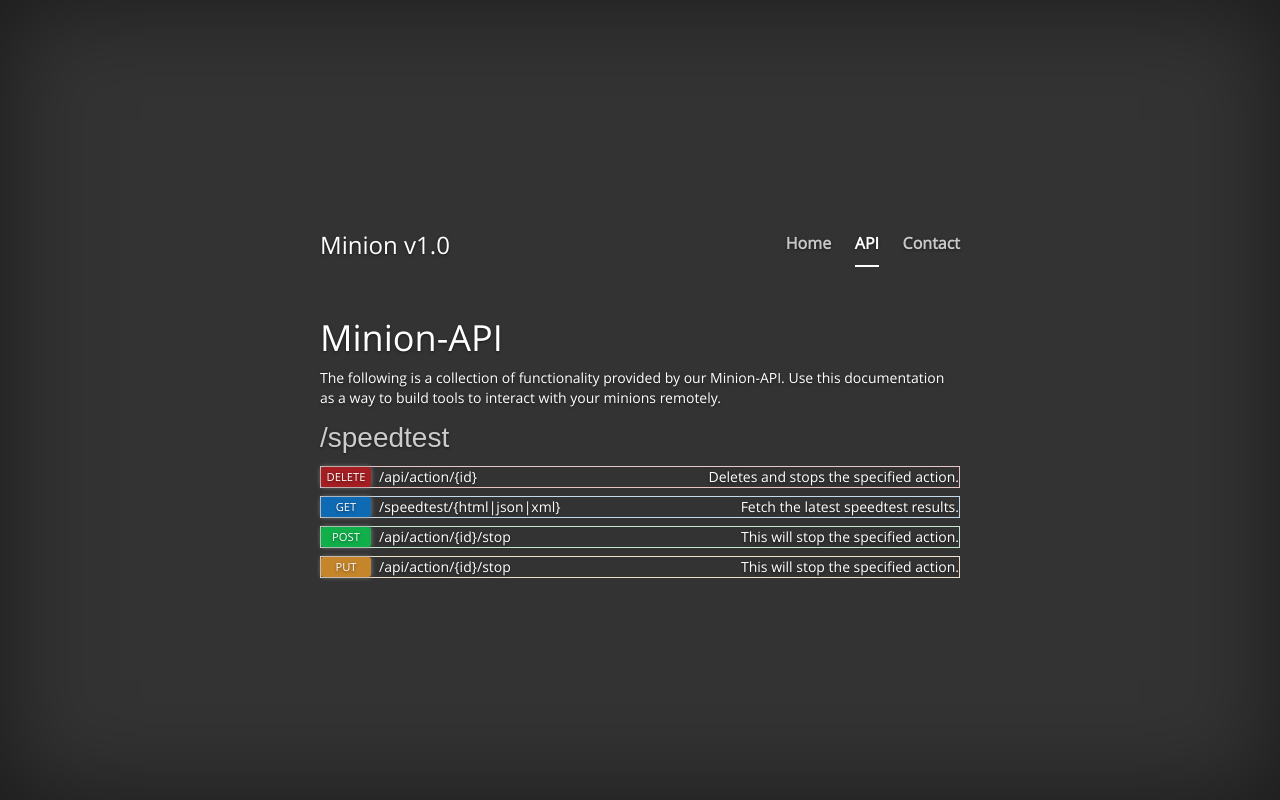
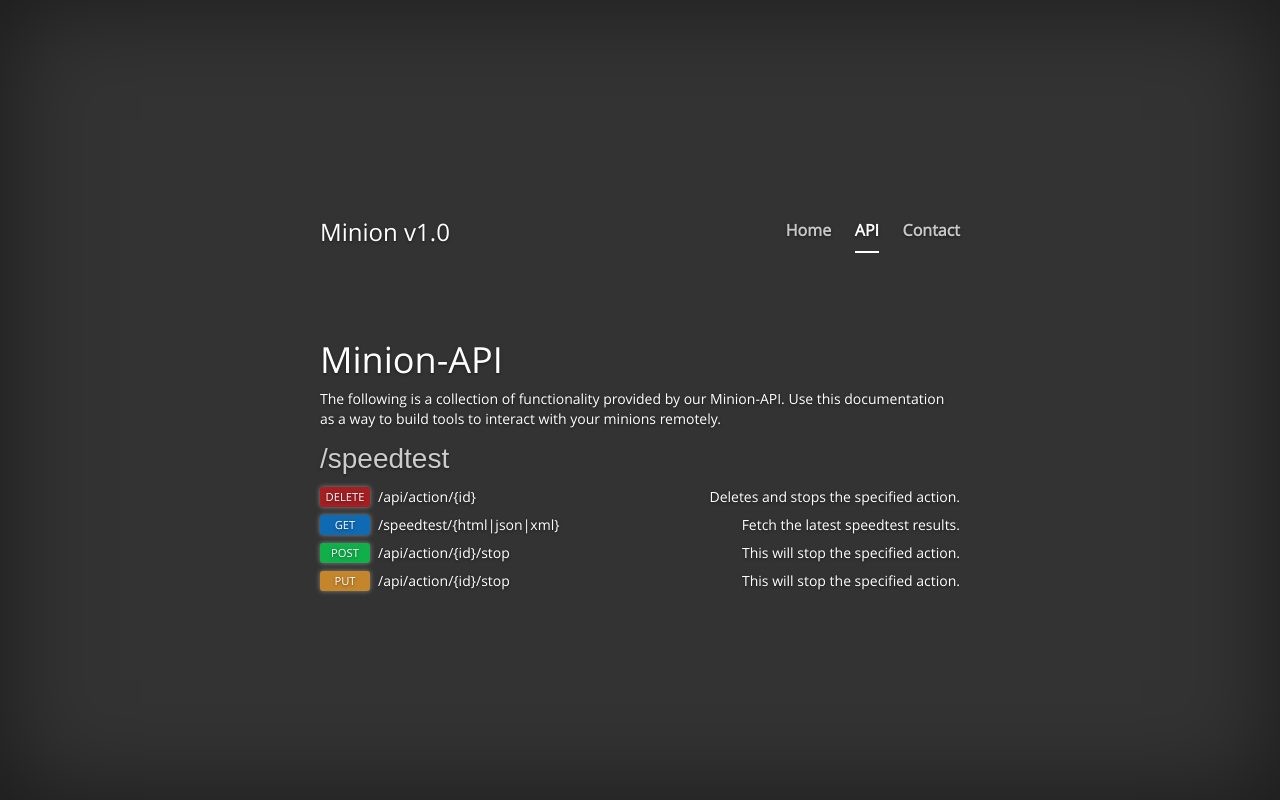
Before and after one commit to MoranIT/hethio-agent, a PHP site: page /api.html in a window 1280 px wide. Run offline with PHP 8.4, Linux system fonts and the light colour scheme.

Commit message:
updating api

```diff
--- a/css/site.css
+++ b/css/site.css
@@ -15,6 +15,7 @@
 
 .cover-api {
   text-align: left;
+  margin-top: 35px;
 }
 .content-line {
   margin-top: 91;
@@ -119,25 +120,21 @@
 
 .resource_Title-POST
 {
-    border: 1px solid #C3E8D1;
     margin-top:8px;
 }
 
 .resource_Title-PUT
 {
-    border: 1px solid #F0E0CA;
     margin-top:8px;
 }
 
 .resource_Title-DELETE
 {
-    border: 1px solid #E8C6C7;
     margin-top:8px;
 }
 
 .resource_Title-GET
 {
-    border: 1px solid #C3D9EC;
     margin-top:8px;
 }
 
```
